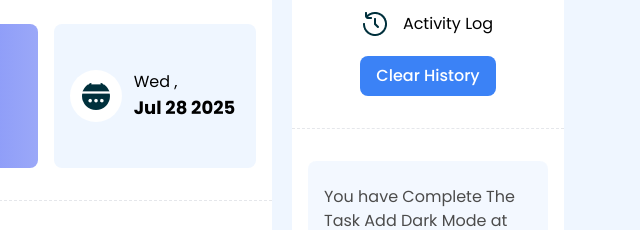
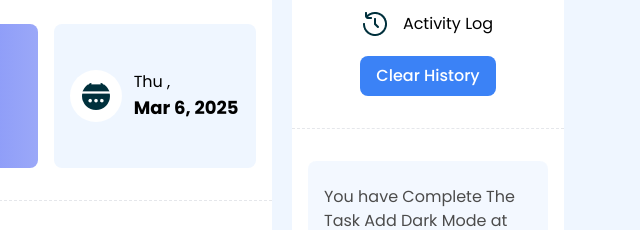
Before and after one commit to touhidtamim/PG-A5---Dev-Board, a plain HTML site: page index.html in a window 1280 px wide. Shown: the part 176-406 px from the top of the page, 636-1276 px from the left. Drawn offline with nearby package versions, Linux system fonts and the light colour scheme.

Commit message:
updated question page and recent date

```diff
--- a/devboard_scripts/script.js
+++ b/devboard_scripts/script.js
@@ -0,0 +1,21 @@
+// question page to previous page
+
+function back2Desk() {
+  window.history.back();
+}
+
+
+// Showing recent date dynamically
+const recentDate = new Date();
+const daysOfWeek = [ 'Sun', 'Mon', 'Tue', 'Wed', 'Thu', 'Fri', 'Sat' ];
+
+const recentDay = daysOfWeek[recentDate.getDay()];
+
+const formattedDate = recentDate.toLocaleDateString('en-US', {
+  year: 'numeric',
+  month: 'short',
+  day: 'numeric',
+});
+
+document.getElementById('day').textContent = recentDay + ' ,';
+document.getElementById('date').textContent = formattedDate;
--- a/index.html
+++ b/index.html
@@ -63,22 +63,22 @@
           </div>
         </div>
 
-        <div class="flex items-center gap-7 col-span-3 bg-gradient-to-r from-[#3752FD] to-[#9BA8F8] rounded-lg hover:bg-blue-800 cursor-pointer">
+        <a href="question.html" class="flex items-center gap-7 col-span-3 bg-gradient-to-r from-[#3752FD] to-[#9BA8F8] rounded-lg hover:bg-blue-800 cursor-pointer">
           <div class="ml-7">
             <img src="assets/board.png" alt="#">
           </div>
           <div>
             <h3 class="text-white font-normal text-base">Discover Something <br> New Today!</h3>
           </div>
-        </div>
+        </a>
 
         <div class="flex items-center gap-3 col-span-2 bg-blue-50 rounded-lg px-4 py-5 mr-4">
           <div>
             <img class="bg-white p-3 rounded-full" src="assets/calender.png" alt="#">
           </div>
           <div>
-            <p class="text-base">Wed ,</p>
-            <h3 class="font-bold text-lg">Jul 28 2025</h3>
+            <p id="day" class="text-base">Wed ,</p>
+            <h3 id="date" class="font-bold text-lg">Jul 28 2025</h3>
           </div>
         </div>
 
```
Also changed, not shown: question.html (+2 -1 lines).
